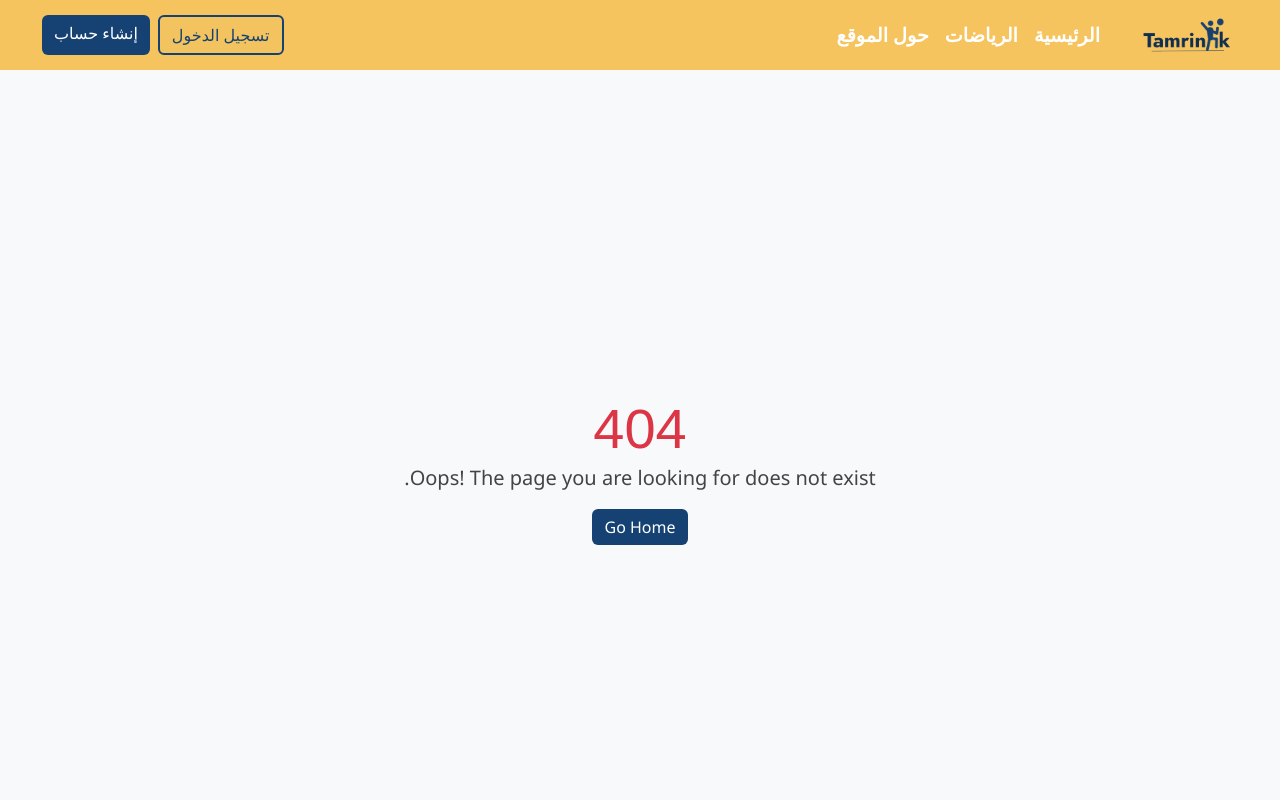
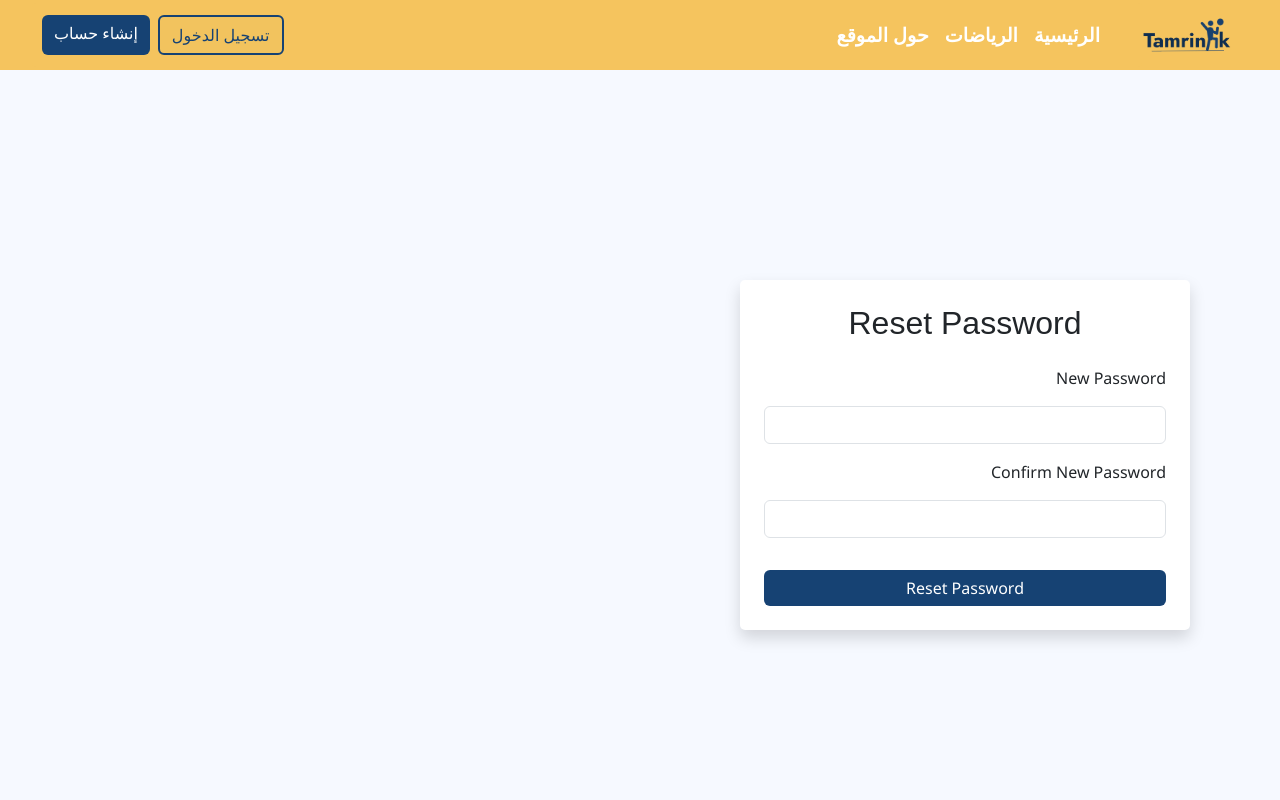
Before and after one commit to MousaKhaleel/tamrinak-frontend, a React (Create React App) app: page /reset-password in a window 1280 px wide. Shown: the top 800 px of the page. Built offline with nearby package versions, Linux system fonts and the light colour scheme; no server answers.

Commit message:
added password reset

```diff
--- a/src/App.js
+++ b/src/App.js
@@ -35,6 +35,7 @@ import 'react-toastify/dist/ReactToastify.css';
 
 import "slick-carousel/slick/slick.css";
 import "slick-carousel/slick/slick-theme.css";
+import ResetPassword from './Components/Auth/ResetPassword';
 
 
 function App() {
@@ -58,6 +59,7 @@ function App() {
               <Route path='/add-sport' element={<AddSportForm />} />
               <Route path="/confirm-email" element={<ConfirmEmail />} />
               <Route path='/forgot-password' element={<ForgotPassword />} />
+              <Route path='/reset-password' element={<ResetPassword />} />
               {/* <Route path="/facilities/:sportId" element={<FacilityDETAILS />} /> */}
               <Route path="/facilities" element={<FacilitiesPage />} />
               <Route path="/profile" element={<Profile />} />
--- a/src/Components/Auth/ForgotPassword.js
+++ b/src/Components/Auth/ForgotPassword.js
@@ -9,7 +9,6 @@ function ForgotPassword() {
     const [loading, setLoading] = useState(false);
     const { user } = useAuth();
     const token = user?.token;
-
 
     const handleSubmit = async (e) => {
         e.preventDefault();
@@ -28,26 +27,45 @@ function ForgotPassword() {
     };
 
     return (
-        <div className="forgot-password-container">
-            <h2>نسيت كلمة المرور</h2>
-            <p>يرجى إدخال بريدك الإلكتروني لإعادة تعيين كلمة المرور الخاصة بك.</p>
-            <form className="forgot-password-form" onSubmit={handleSubmit}>
+        <div className="container d-flex justify-content-center align-items-center min-vh-100">
+            <div className="card shadow p-4 w-100" style={{ maxWidth: '500px' }}>
+                <h3 className="mb-3 text-center">نسيت كلمة المرور</h3>
+                <p className="text-center text-muted">
+                    يرجى إدخال بريدك الإلكتروني لإعادة تعيين كلمة المرور الخاصة بك.
+                </p>
+                <form onSubmit={handleSubmit}>
+                    <div className="mb-3">
+                        <label htmlFor="email" className="form-label">البريد الإلكتروني</label>
                         <input
                             type="email"
-                    placeholder="البريد الإلكتروني"
+                            id="email"
+                            className="form-control"
+                            placeholder="example@email.com"
                             value={email}
                             onChange={(e) => setEmail(e.target.value)}
                             required
                         />
-                <button type="submit" disabled={loading}>
-                    {loading ? 'جاري الإرسال...' : 'إرسال رابط إعادة تعيين كلمة المرور'}
+                    </div>
+                    <button type="submit" className="btn btn-primary w-100" disabled={loading}>
+                        {loading ? 'جاري الإرسال...' : 'إرسال رابط إعادة التعيين'}
                     </button>
                 </form>
-            {message && <p className="success-message">{message}</p>}
-            {error && <p className="error-message">{error}</p>}
-            <p className="back-to-login">
-                <a href="/auth?mode=login">عودة إلى تسجيل الدخول</a>
-            </p>
+
+                {message && (
+                    <div className="alert alert-success mt-3 text-center" role="alert">
+                        {message}
+                    </div>
+                )}
+                {error && (
+                    <div className="alert alert-danger mt-3 text-center" role="alert">
+                        {error}
+                    </div>
+                )}
+
+                <div className="text-center mt-4">
+                    <a href="/auth?mode=login" className="text-decoration-none">عودة إلى تسجيل الدخول</a>
+                </div>
+            </div>
         </div>
     );
 }
--- a/src/Components/Auth/ResetPassword.js
+++ b/src/Components/Auth/ResetPassword.js
@@ -1,9 +1,94 @@
+import { useState } from 'react';
+import { useSearchParams, useNavigate } from 'react-router-dom';
 import { resetPassword } from '../../Services/authService';
 
 function ResetPassword() {
+    const [password, setPassword] = useState('');
+    const [confirmPassword, setConfirmPassword] = useState('');
+    const [error, setError] = useState('');
+    const [isLoading, setIsLoading] = useState(false);
+    const [successMessage, setSuccessMessage] = useState('');
+
+    const [searchParams] = useSearchParams();
+    const token = searchParams.get('token');
+    const navigate = useNavigate();
+
+    const handleSubmit = async (e) => {
+        e.preventDefault();
+
+        if (!token) {
+            setError('Invalid reset link - missing token');
+            return;
+        }
+
+        if (password !== confirmPassword) {
+            setError('Passwords do not match');
+            return;
+        }
+
+        if (password.length < 6) {
+            setError('Password must be at least 6 characters');
+            return;
+        }
+
+        try {
+            setIsLoading(true);
+            setError('');
+            await resetPassword(token, password);
+            setSuccessMessage('Password reset successfully! Redirecting to login...');
+            setTimeout(() => {
+                navigate('/auth?mode=login');
+            }, 3000);
+        } catch (err) {
+            console.error('Reset error:', err);
+            setError(err.message || 'Failed to reset password. The link may have expired or is invalid.');
+        } finally {
+            setIsLoading(false);
+        }
+    };
+
     return (
-        <>TODO</>
-     );
+        <div className="container d-flex align-items-center justify-content-center min-vh-100">
+            <div className="card p-4 shadow w-100" style={{ maxWidth: '450px' }}>
+                <h2 className="mb-4 text-center">Reset Password</h2>
+
+                {error && <div className="alert alert-danger">{error}</div>}
+                {successMessage && <div className="alert alert-success">{successMessage}</div>}
+
+                <form onSubmit={handleSubmit}>
+                    <div className="mb-3">
+                        <label htmlFor="password" className="form-label">New Password</label>
+                        <input
+                            type="password"
+                            className="form-control"
+                            id="password"
+                            value={password}
+                            onChange={(e) => setPassword(e.target.value)}
+                            required
+                            minLength="6"
+                        />
+                    </div>
+
+                    <div className="mb-3">
+                        <label htmlFor="confirmPassword" className="form-label">Confirm New Password</label>
+                        <input
+                            type="password"
+                            className="form-control"
+                            id="confirmPassword"
+                            value={confirmPassword}
+                            onChange={(e) => setConfirmPassword(e.target.value)}
+                            required
+                            minLength="6"
+                        />
+                    </div>
+
+                    <button type="submit" className="btn btn-primary w-100" disabled={isLoading}>
+                        {isLoading ? 'Resetting...' : 'Reset Password'}
+                    </button>
+                </form>
+            </div>
+        </div>
+    );
 }
 
 export default ResetPassword;
--- a/src/Services/authService.js
+++ b/src/Services/authService.js
@@ -85,24 +85,37 @@ export const forgotPassword = async (email, token) => {
       'Content-Type': 'application/json',
       'Authorization': `Bearer ${token}`
     },
-    body: JSON.stringify({ email }),
+    body: JSON.stringify(email), // Send just the string
   });
 
   if (!response.ok) {
     const error = await response.json();
-    throw new Error(error.message || "Forgot password request failed");//TODO
+    throw new Error(error.message || "Forgot password request failed");
   }
 };
 
-export const resetPassword = async (data) => {
+export const resetPassword = async (token, newPassword) => {
   const response = await fetch(`${API_URL}/api/Authentication/reset-password`, {
     method: "POST",
     headers: { "Content-Type": "application/json" },
-    body: JSON.stringify(data), // data should include email, token, newPassword, confirmPassword
+    body: JSON.stringify({
+      Token: token,
+      NewPassword: newPassword
+    }),
   });
 
-  if (!response.ok) {
-    const error = await response.json();
-    throw new Error(error.message || "Password reset failed");
+  const responseText = await response.text();
+
+  try {
+    const data = JSON.parse(responseText);
+    if (!response.ok) {
+      throw new Error(data.message || "Password reset failed");
+    }
+    return data;
+  } catch {
+    if (!response.ok) {
+      throw new Error(responseText || "Password reset failed");
+    }
+    return { message: responseText };
   }
 };
```
Lines whose indentation alone changed are shown as unchanged.
